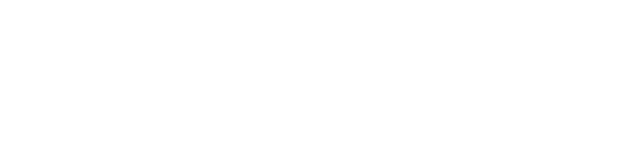
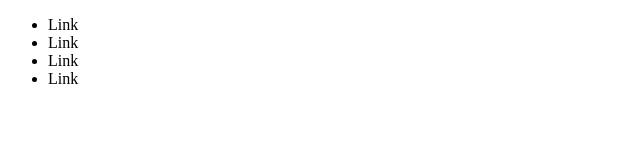
Before and after one commit to jdavis916/fall2020-proj1, a plain HTML site: page index.html in a window 1280 px wide. Shown: the whole page, without its empty margins (0-640 px from the left). Drawn offline with Linux system fonts and the light colour scheme.

Commit message:
add menu layout

```diff
--- a/index.html
+++ b/index.html
@@ -14,6 +14,16 @@
 	</head>
 	<body>
 		<!--All page content -->
+		<header>
+			<nav>
+				<ul>
+					<li>Link</li>
+					<li>Link</li>
+					<li>Link</li>
+					<li>Link</li>
+				</ul>
+			</nav>
+		</header>
 
 		<script src="inc/js/script.js"></script>
 	</body>
```
